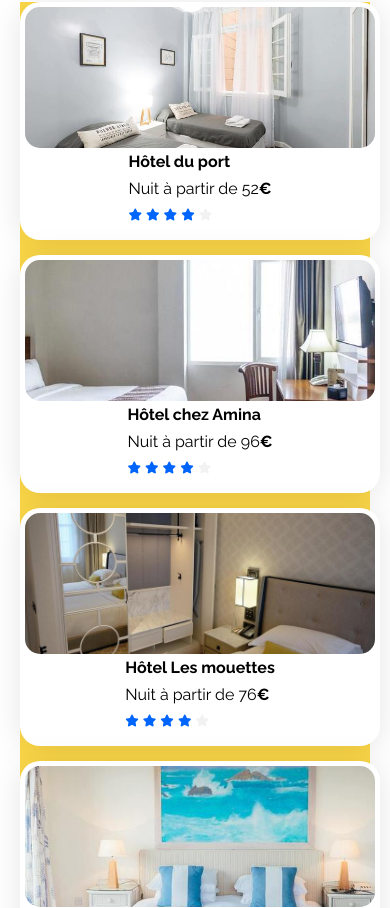
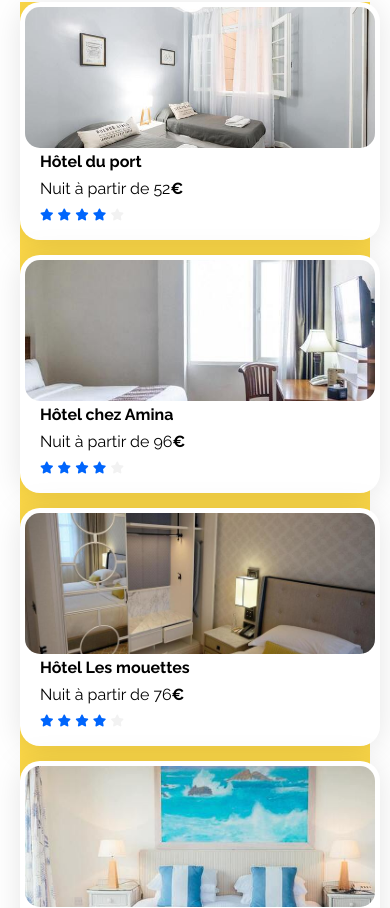
Before and after one commit to Justine0000PPPP/frison-justine-2-code-052025, a plain HTML site: page index.html in a window 390 px wide. Shown: the part 1475-2383 px from the top of the page. Drawn offline with Linux system fonts and the light colour scheme.

Commit message:
titre marsaille bien a gauche

```diff
--- a/css/style.css
+++ b/css/style.css
@@ -593,6 +593,11 @@ a {
           height: 141px;
     }
 
+    .marsaille .card-content {
+    margin-left: 0;
+    margin-right: auto;
+}
+
 
     /* activites */
 
```
